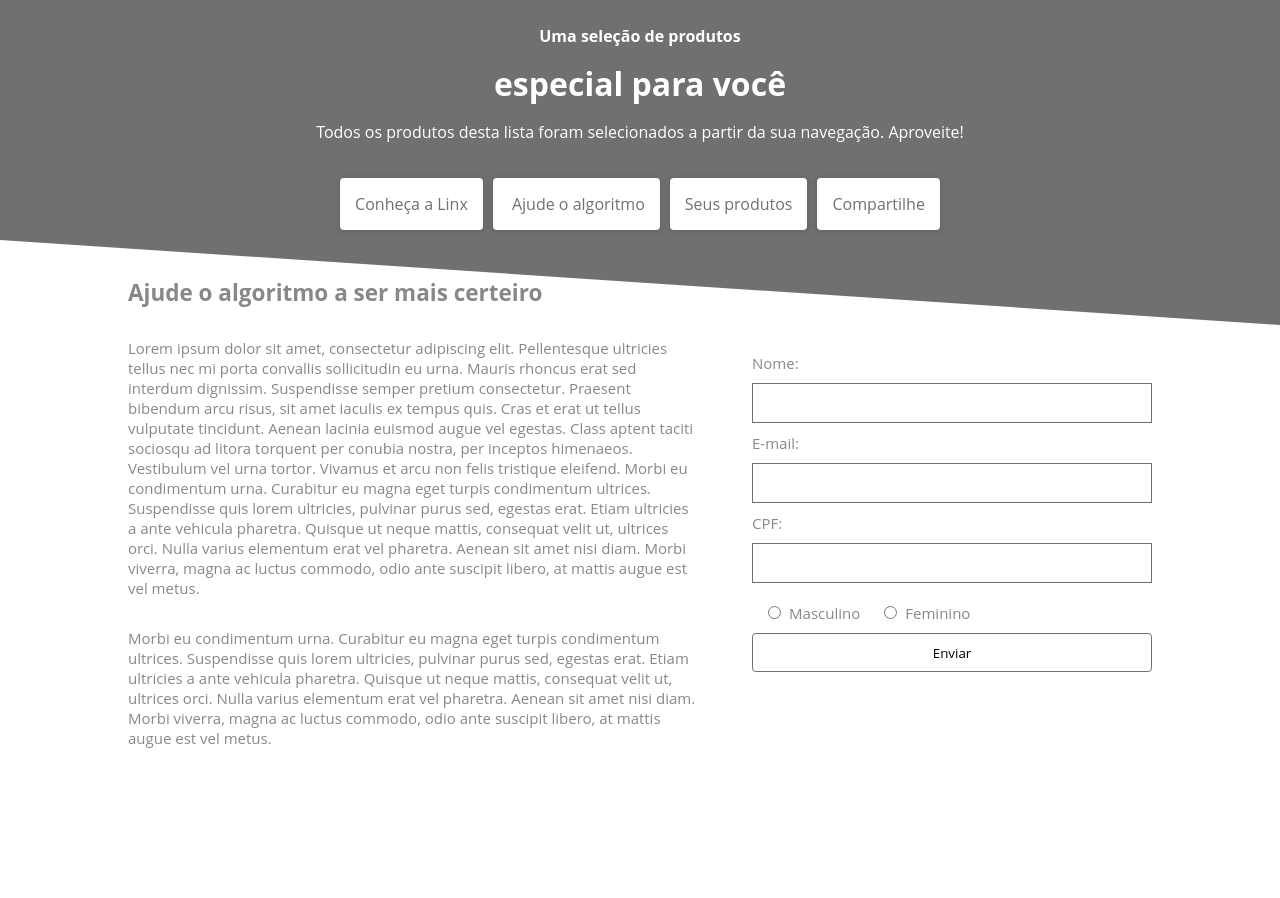
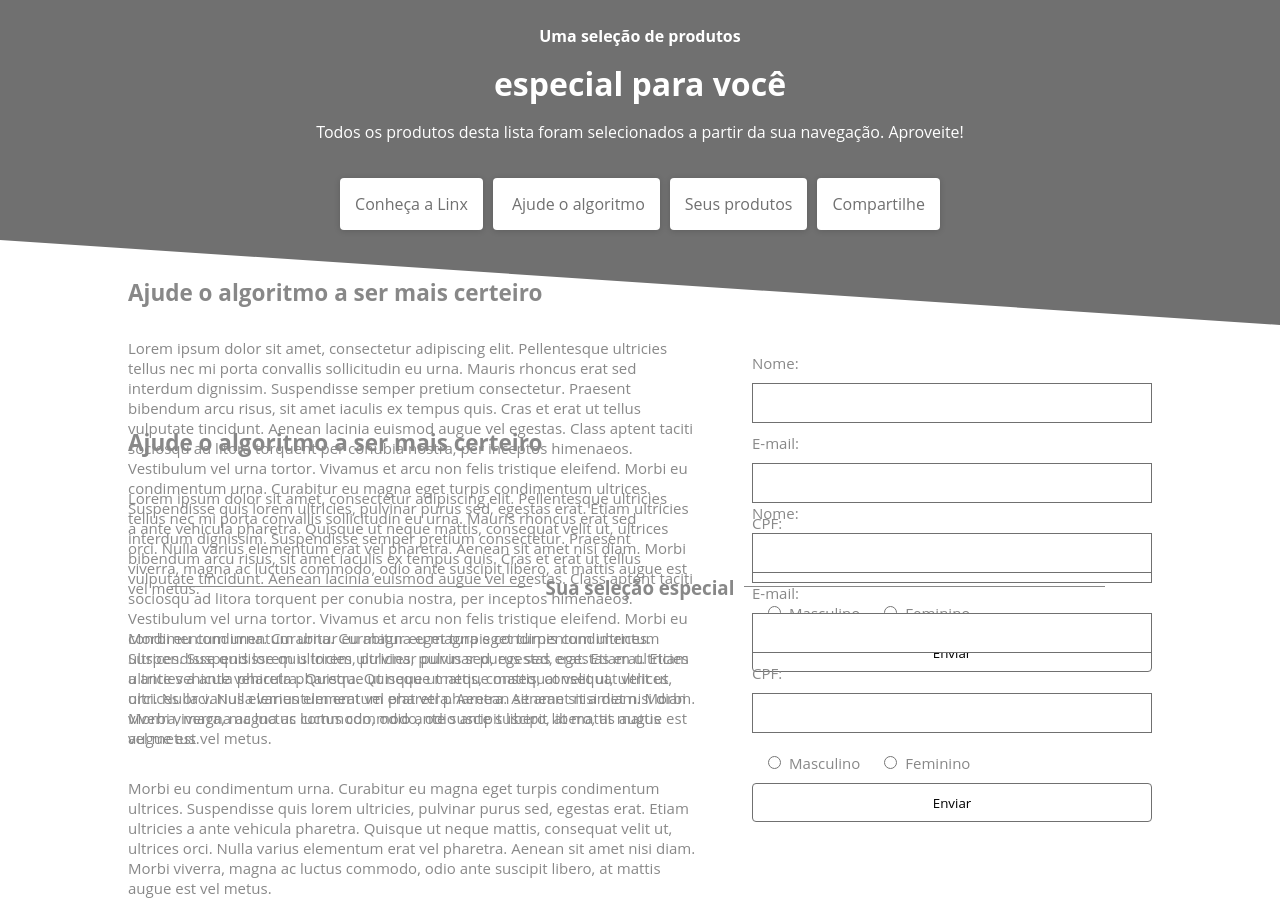
Before and after one commit to Kamirii/todo9-mod5, a React (Vite) app in the folder linxImpulse/: page / in a window 1280 px wide. Before the commit the page ends 800 px from the top, so only its background shows below. Built offline with nearby package versions, Linux system fonts and the light colour scheme.

Commit message:
divider rpronto

```diff
--- a/linxImpulse/src/SinglePage.jsx
+++ b/linxImpulse/src/SinglePage.jsx
@@ -1,14 +1,18 @@
 import { useState } from 'react'
 import { Header } from "./components/Header/header.jsx"
 import { Form } from "./components/form/form.jsx"
+import {Divider} from "./components/divider/divider.jsx"
+
 function SinglePage() {
   const [count, setCount] = useState(0)
 
   return (
-  <main>
+  <div>
    <Header/>
-    <Form />
-   </main>
+    <Form/>
+    <Divider text="Sua seleção especial" />
+    <Form></Form>
+   </div>
 
   )
 }
--- /dev/null
+++ b/linxImpulse/src/components/divider/divider.jsx
@@ -0,0 +1,9 @@
+import styles from "./divider.module.css"
+
+export function Divider({ text}) {
+  return (
+    <div className={styles.divider}>
+      <h3>{text}</h3>
+    </div>
+  );
+}
--- /dev/null
+++ b/linxImpulse/src/components/divider/divider.module.css
@@ -0,0 +1,30 @@
+.divider {
+  display: flex;
+  justify-content: center;
+  margin-top: 50px;
+  margin-bottom: 50px;
+}
+.divider h3 {
+  position: relative;
+  color: #888888;
+  opacity: 1
+}
+
+.divider h3::before {
+  content: '';
+  position: absolute;
+  width: 22.6rem;
+  height: 0.09rem;
+  background-color: #888888;
+  top: 0.69rem;
+  left: -375px;
+}
+.divider h3::after {
+  content: '';
+  position: absolute;
+  width: 22.6rem;
+  height: 0.09rem;
+  background-color: #888888;
+  top: 0.69rem;
+  left: 198px;
+}
```
